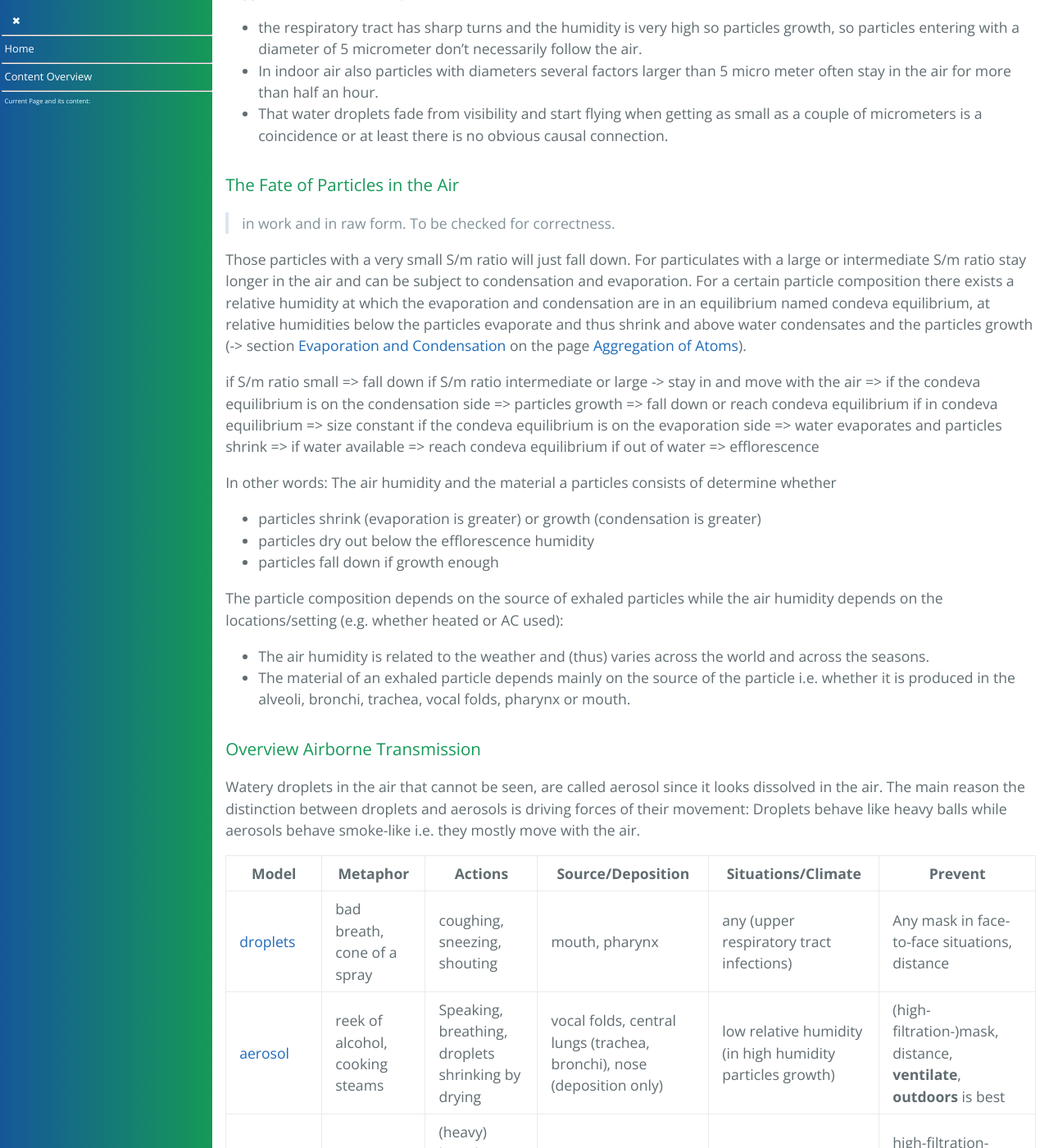
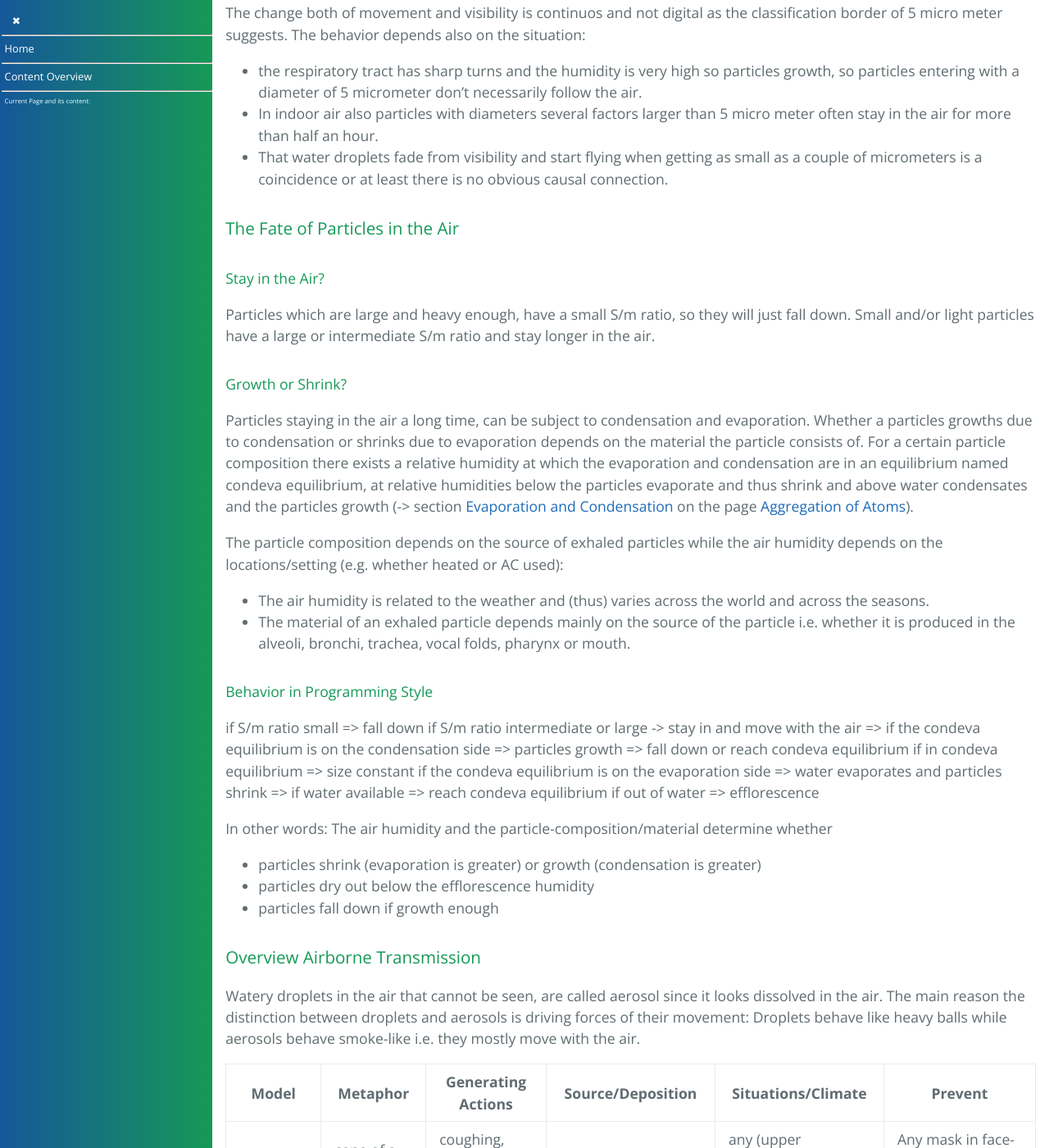
Before and after one commit to forestgrape/coronavirus, a Jekyll site: the page built from 5_epidemiological/transmission.md, in a window 1280 px wide and 1400 px high, scrolled down 3433 px. Shown: the whole window at 82% size. Built offline with Jekyll 4.4.1, drawn with Linux system fonts in a browser that asks for light colours; our own code applies the rules of GitHub Pages for plain Markdown files; some of the changed lines change nothing that is shown; some of the changed text lies outside the part shown.

Commit message:
added some notes about non airborne transmission

```diff
--- a/5_epidemiological/transmission.md
+++ b/5_epidemiological/transmission.md
@@ -16,6 +16,8 @@
   * [Dry Form Transmission Model](#dry-form-transmission-model)
   * [Evidence for the Dry Form Transmission Model](#evidence-for-the-dry-form-transmission-model)
   * [Metaphor and Measures](#metaphor-and-measures)
+* [Appendix](#appendix)
+  * [Non Airborne Transmission](#non-airborne-transmission)
 * [References](#references)
   * [Epidemiological Patterns](#epidemiological-patterns)
   * [Environmental Factors on Betacoronaviruses](#environmental-factors-on-betacoronaviruses)
@@ -109,11 +111,17 @@ The change both of movement and visibility is continuos and not digital as the c
 
 ### The Fate of Particles in the Air
 
-> in work and in raw form. To be checked for correctness.
+#### Stay in the Air?
+Particles which are large and heavy enough, have a small S/m ratio, so they will just fall down. Small and/or light particles have a large or intermediate S/m ratio and stay longer in the air.
 
+#### Growth or Shrink?
+Particles staying in the air a long time, can be subject to condensation and evaporation. Whether a particles growths due to condensation or shrinks due to evaporation depends on the material the particle consists of. For a certain particle composition there exists a relative humidity at which the evaporation and condensation are in an equilibrium named condeva equilibrium, at relative humidities below the particles evaporate and thus shrink and above water condensates and the particles growth (-> section [Evaporation and Condensation](../9_physics/aggregations_of_atoms.md#condensation-and-evaporation) on the page [Aggregation of Atoms](../9_physics/aggregations_of_atoms.md)).
 
-Those particles with a very small S/m ratio will just fall down. For particulates with a large or intermediate S/m ratio stay longer in the air and can be subject to condensation and evaporation. For a certain particle composition there exists a relative humidity at which the evaporation and condensation are in an equilibrium named condeva equilibrium, at relative humidities below the particles evaporate and thus shrink and above water condensates and the particles growth (-> section [Evaporation and Condensation](../9_physics/aggregations_of_atoms.md#condensation-and-evaporation) on the page [Aggregation of Atoms](../9_physics/aggregations_of_atoms.md)).
+The particle composition depends on the source of exhaled particles while the air humidity depends on the locations/setting (e.g. whether heated or AC used):
+* The air humidity is related to the weather and (thus) varies across the world and across the seasons.
+* The material of an exhaled particle depends mainly on the source of the particle i.e. whether it is produced in the alveoli, bronchi, trachea, vocal folds, pharynx or mouth.
 
+#### Behavior in Programming Style
 if S/m ratio small => fall down
 if S/m ratio intermediate or large -> stay in and move with the air =>
     if the condeva equilibrium is on the condensation side =>  particles growth => fall down or reach condeva equilibrium
@@ -123,27 +131,21 @@ if S/m ratio intermediate or large -> stay in and move with the air =>
         if out of water =>  efflorescence
 
 In other words:
-The air humidity and the material a particles consists of determine whether
+The air humidity and the particle-composition/material determine whether
 * particles shrink (evaporation is greater) or growth (condensation is greater)
 * particles dry out below the efflorescence humidity
 * particles fall down if growth enough
-
-The particle composition depends on the source of exhaled particles while the air humidity depends on the locations/setting (e.g. whether heated or AC used):
-* The air humidity is related to the weather and (thus) varies across the world and across the seasons.
-* The material of an exhaled particle depends mainly on the source of the particle i.e. whether it is produced in the alveoli, bronchi, trachea, vocal folds, pharynx or mouth.
-
 
 
 ### Overview Airborne Transmission
 
 Watery droplets in the air that cannot be seen, are called aerosol since it looks dissolved in the air. The main reason the distinction between droplets and aerosols is driving forces of their movement: Droplets behave like heavy balls while aerosols behave smoke-like i.e. they mostly move with the air.
 
-Model | Metaphor   | Actions | Source/Deposition | Situations/Climate| Prevent
+Model | Metaphor   | Generating Actions | Source/Deposition | Situations/Climate| Prevent
 ------|------------|---------|-------------------|-------------------|----------
-[droplets](#droplets)  | bad breath, cone of a spray |  coughing, sneezing, shouting| mouth, pharynx| any (upper respiratory tract infections)| Any mask in face-to-face situations, distance
-[aerosol](#aerosol)  | reek of alcohol, cooking steams| Speaking, breathing, droplets shrinking by drying | vocal folds, central lungs (trachea, bronchi), nose (deposition only) | low relative humidity (in high humidity particles growth) | (high-filtration-)mask, distance, **ventilate**, **outdoors** is best
-[proposed dry form aerosol](#proposal-of-a-dry-form-transmission-model) | soot of smoke, dust, smells   | (heavy) breathing (opening and closing of the deep lungs), drying of aerosols| deep lungs (alveoli)  | between person air exchange usually indoors| high-filtration-mask with good fit, **ventilate**, no deep inhalation indoors e.g. no indoor sport, **outdoors** is best
-
+[droplets](#droplets)  | cone of a spray |  coughing, sneezing, shouting| mouth, pharynx| any (upper respiratory tract infections)| Any mask in face-to-face situations, distance
+[aerosol](#aerosol)  | bad breath, reek of alcohol, cooking steams| coughing, peaking, breathing | vocal folds, central lungs (trachea, bronchi), nose (deposition only) | low relative humidity (in high humidity particles growth) | (high-filtration-)mask, distance, **ventilate**, **outdoors** is best
+[proposed dry form aerosol](#proposal-of-a-dry-form-transmission-model) | soot of smoke, dust   | (heavy) breathing (opening and closing of the deep lungs), drying of aerosols| deep lungs (alveoli)  | between person air exchange usually indoors| high-filtration-mask with good fit, **ventilate**, no deep inhalation indoors e.g. no indoor sport, **outdoors** is best
 
 #### Comments
 * In warm climates rooms can be ventilated well, which reliably reduces and if done right mostly prevents aerosol spread. Careless use of air-conditioning enables and enhances aerosol spread.
@@ -153,9 +155,7 @@ Model | Metaphor   | Actions | Source/Deposition | Situations/Climate| Prevent
   * The viability of coronaviruses is highest when dried ([Virion Viability](../2_biological/virion_viability.md)).
 * The absolute humidity in the air is determined by the outside air temperature. Thus in heated indoor rooms the relative humidity is lower the cooler the outside temperature is.
 * The dry form model is proposed here.
-* for details on Actions and Sources in [Particles in the Respiratory Tract](#particle-dynamics-in-the-respiratory-tract) and [masks](../6_prevention_and_treatment/masks.md). [citations in work  ]
-
-
+* for details on Actions and Sources in [Particles in the Respiratory Tract](#particle-dynamics-in-the-respiratory-tract) and [masks](../6_prevention_and_treatment/masks.md).
 
 
 ## Particle Dynamics in the Respiratory Tract
@@ -394,6 +394,30 @@ Another form of dry particulates in air is dust. In dry air dust can stay in the
 This yields either avoiding 'Sars-CoV-2 smoke' or filtering out  particulates. The filter filters ideally above a few hundreds nanometers (Sars-CoV-2 is about between 80-150 nm; but often several virions stick together or are attached to some organic material [to check and cite]).
 Keeping the smoke metaphor in mind, then indoor ventilation and indoor wearing a mask are key. Outdoors is no worry for Sars-CoV-2 however, the air is diluted and sun light destroys virions (Chapter [Virion Viability](../2_biological/virion_viability.md)).
 Measures in more detail are found in [Protection Measures](../7_social/controlling.md).
+
+## Appendix
+
+### Non Airborne Transmission
+
+For the time being only respiratory tract and oral pathogens are considered.
+
+Model |  Actions | Source | Deposition | Prevent | Life Forms
+---|---|---|---|---|---
+Direct contact| Kissing| Mouth, sometimes throat/larynx |Mouth, sometimes gullet  | not kissing | all
+Indirect contact| Mouth, respiratory tract when coughing | Spitting/coughing onto something| Taking contaminated object into the mouth | wash or disinfect the hands before eating by hand; no taking dirty objects into the mouth or wash/disinfect before | mostly DNA based life forms especially bacteria
+
+Indirect contact transmission can occur:
+* through the hands e.g. shaking dirty hands and then eating by hand.
+* through objects e.g. coughing onto something which somebody else takes into the mouth.
+
+Objects mediating transmission are called fomites:
+
+> ##### Fomite
+> Fomite are objects through which indirect contact transmission occurs.
+
+Fomite transmission is mostly an issue for bacteria since unlike viruses bacteria don't need a host to replicate. So when cooking eggs which sometimes can contain salmonella and then spilling eggs or touching some object with dirty hands, some object can become salmonella contaminated. The salmonella may happily replicate on the object in question
+
+
 
 
 
```
